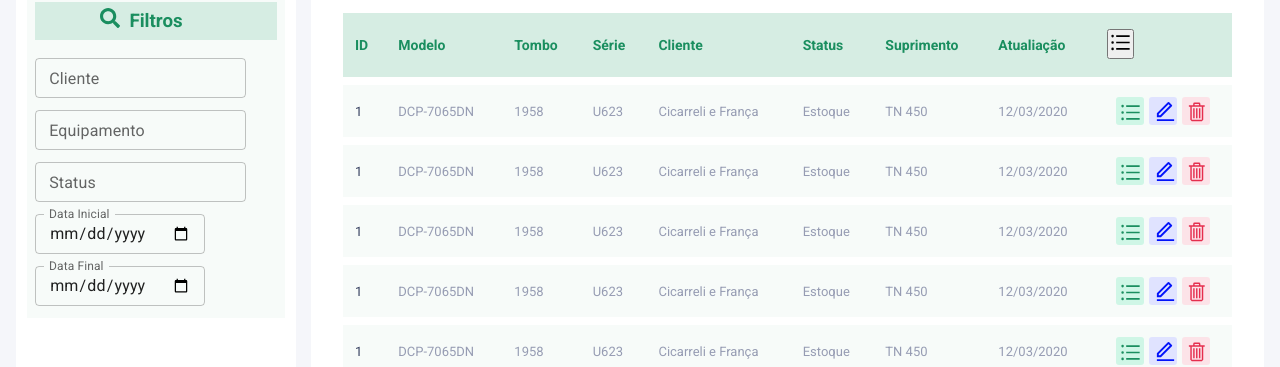
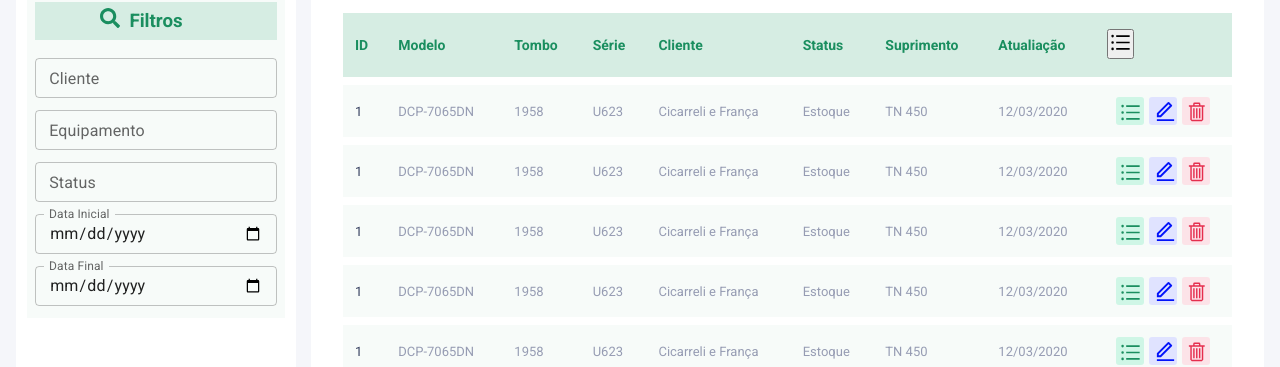
Before and after one commit to diegonacif/tdash, a React (Create React App) app: page / in a window 1280 px wide. Shown: the part 234-601 px from the top of the page. Built offline with nearby package versions, Linux system fonts and the light colour scheme; what miragejs would draw is missing.

Commit message:
criado efeito hover na linhas da tabela

```diff
--- a/src/components/MainTable/styles.ts
+++ b/src/components/MainTable/styles.ts
@@ -9,10 +9,25 @@ export const Container = styled.div`
   grid-area: mainTable;
   border-radius: 4px;
 
+  .vertical-line {
+    width: 1px;
+    background-color: var(--shape);
+    height: 90%;
+  }
+
   table {
     width: 100%;
     min-width: 650px;
     border-spacing: 0 0.5rem;
+
+    tr:hover td {
+      background-color: var(--green3);
+      color: var(--shape);
+      transition-duration: 0.5s;
+      color: var(--text-title);
+    }
+
+    tr {
 
       th {
         color: var(--green);
@@ -96,4 +111,5 @@ export const Container = styled.div`
         }
       }
     }
+  }
 `;
--- a/src/components/Sidebar/index.tsx
+++ b/src/components/Sidebar/index.tsx
@@ -13,11 +13,49 @@ export function Sidebar() {
         <h3>Filtros</h3>
         <FaSearch />
         </div>
-        <TextField id="outlined-size-small" label="Cliente" size="small" margin="dense" color="success"/>
-        <TextField id="outlined-size-small" label="Equipamento" size="small" margin="dense" color="success" />
-        <TextField id="outlined-size-small" label="Status" size="small" margin="dense" color="success" />
-        <TextField id="outlined-size-small" type="date" InputLabelProps={{ shrink: true }} label="Data Inicial" size="small" margin="dense" color="success" />
-        <TextField id="outlined-size-small" type="date" InputLabelProps={{ shrink: true }} label="Data Final" size="small" margin="dense" color="success" />
+        <TextField
+          fullWidth
+          id="outlined-size-small"
+          label="Cliente" size="small"
+          margin="dense"
+          color="success"
+        />
+        <TextField
+          fullWidth
+          id="outlined-size-small"
+          label="Equipamento"
+          size="small"
+          margin="dense"
+          color="success"
+        />
+        <TextField
+          fullWidth
+          id="outlined-size-small"
+          label="Status"
+          size="small"
+          margin="dense"
+          color="success"
+        />
+        <TextField
+          fullWidth
+          id="outlined-size-small"
+          type="date"
+          InputLabelProps={{ shrink: true }}
+          label="Data Inicial"
+          size="small"
+          margin="dense"
+          color="success"
+        />
+        <TextField
+          fullWidth
+          id="outlined-size-small"
+          type="date"
+          InputLabelProps={{ shrink: true }}
+          label="Data Final"
+          size="small"
+          margin="dense"
+          color="success"
+        />
 
 
         {/* <label>
```
Also changed, not shown: package.json (+8 -2 lines), 1 other file (tests, documents, lock files or other folders). Lines whose indentation alone changed are shown as unchanged.
